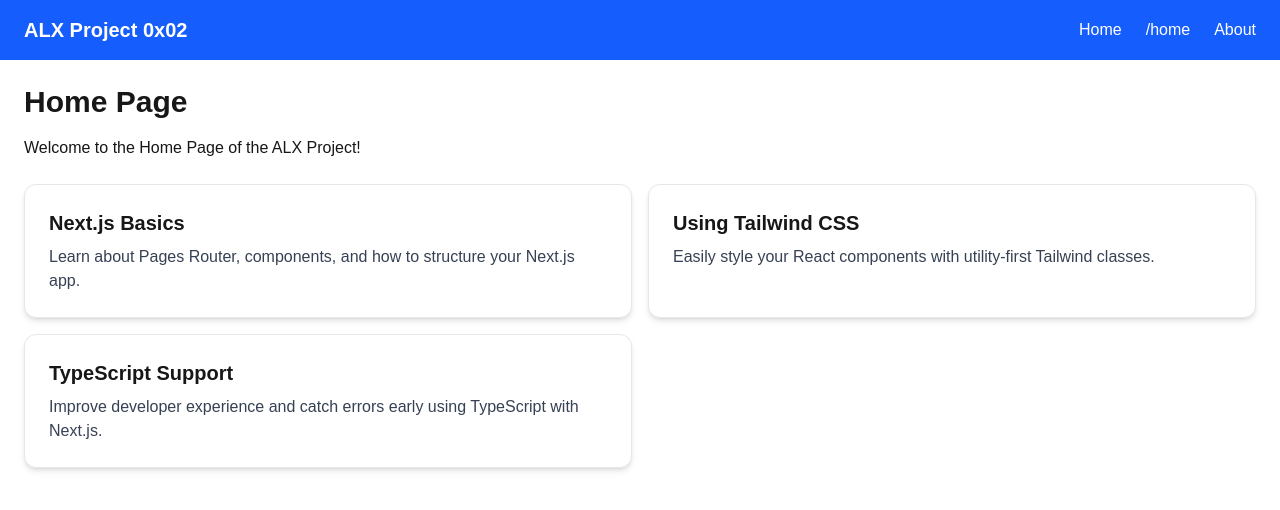
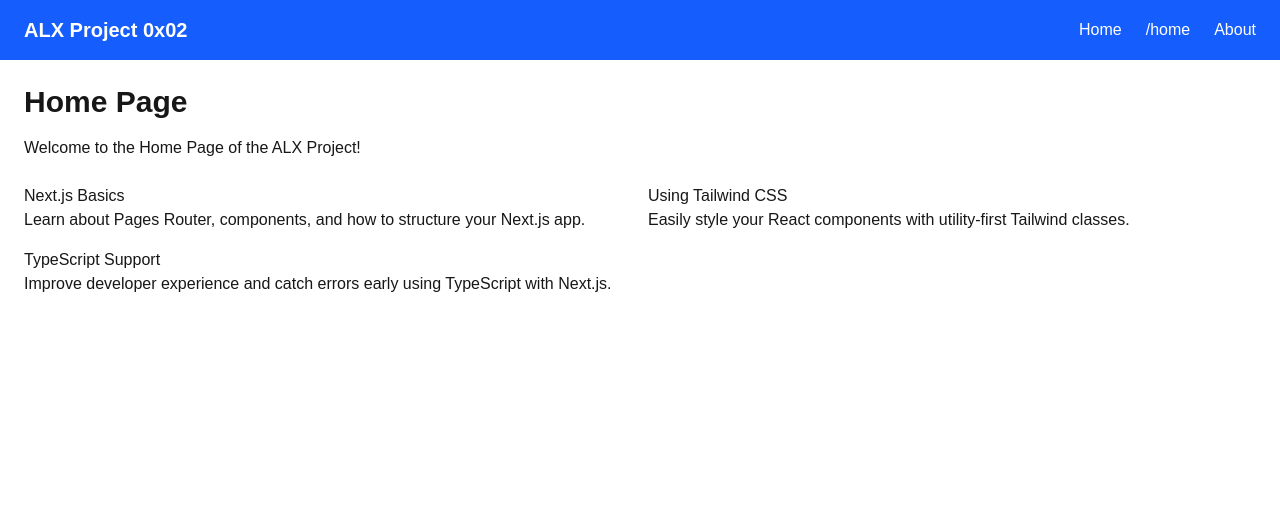
Before and after one commit to Mohamed-Amine-Nafia/alx-project-0x02-setup, a Next.js app in the folder alx-project-0x02/: page /Home in a window 1280 px wide. Shown: the top 510 px of the page. Built offline with nearby package versions, Linux system fonts and the light colour scheme.

Commit message:
fix the code

```diff
--- a/alx-project-0x02/components/common/Card.tsx
+++ b/alx-project-0x02/components/common/Card.tsx
@@ -1,11 +1,10 @@
-import React from "react";
 import { CardProps } from "@/interfaces";
 
-const Card: React.FC<CardProps> = ({ title, content }) => {
+const Card = ({ title, content }: CardProps) => {
   return (
-    <div className="bg-white rounded-xl shadow-md p-6 border border-gray-200 hover:shadow-lg transition">
-      <h3 className="text-xl font-semibold mb-2">{title}</h3>
-      <p className="text-gray-700">{content}</p>
+    <div>
+      <h3>{title}</h3>
+      <p>{content}</p>
     </div>
   );
 };
```
